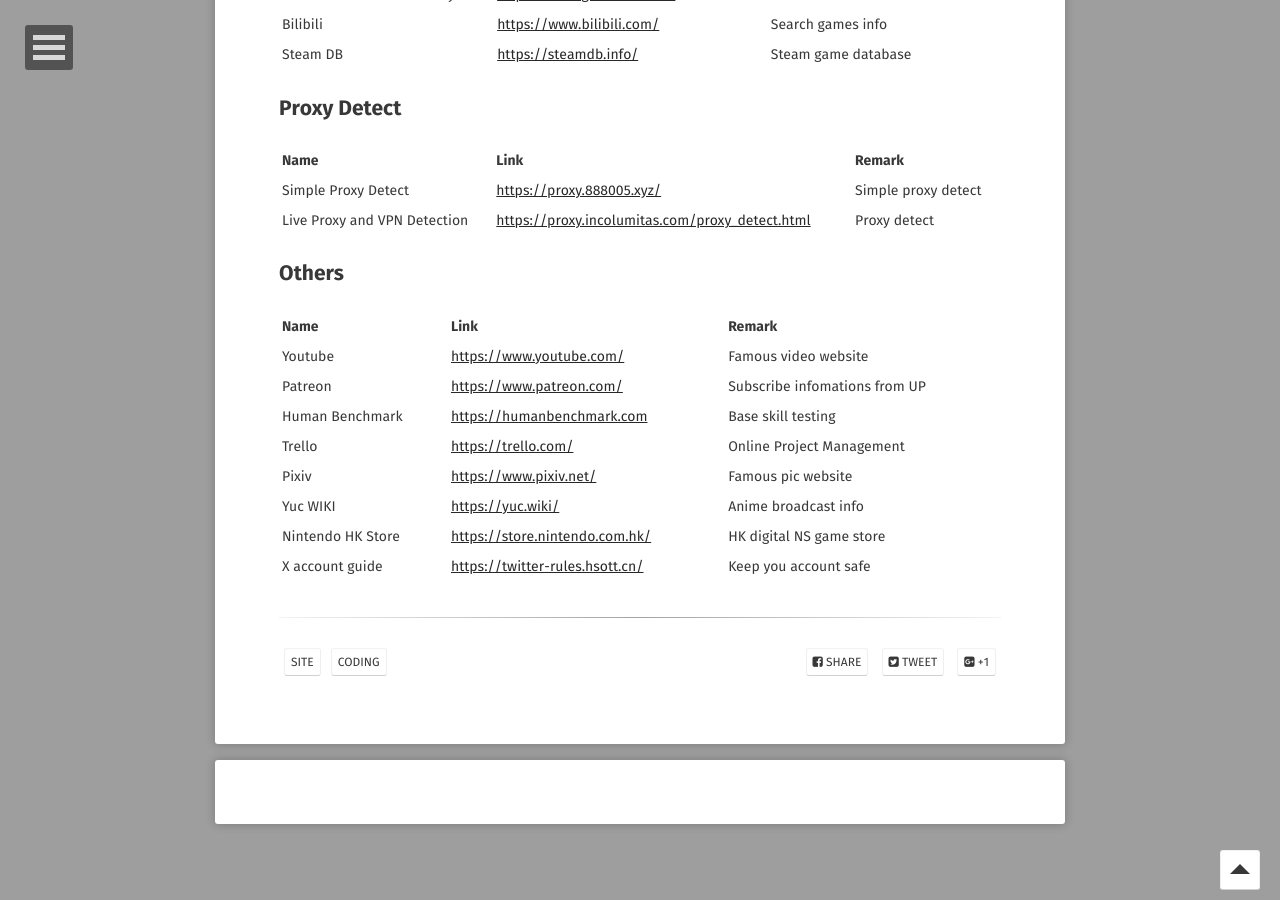
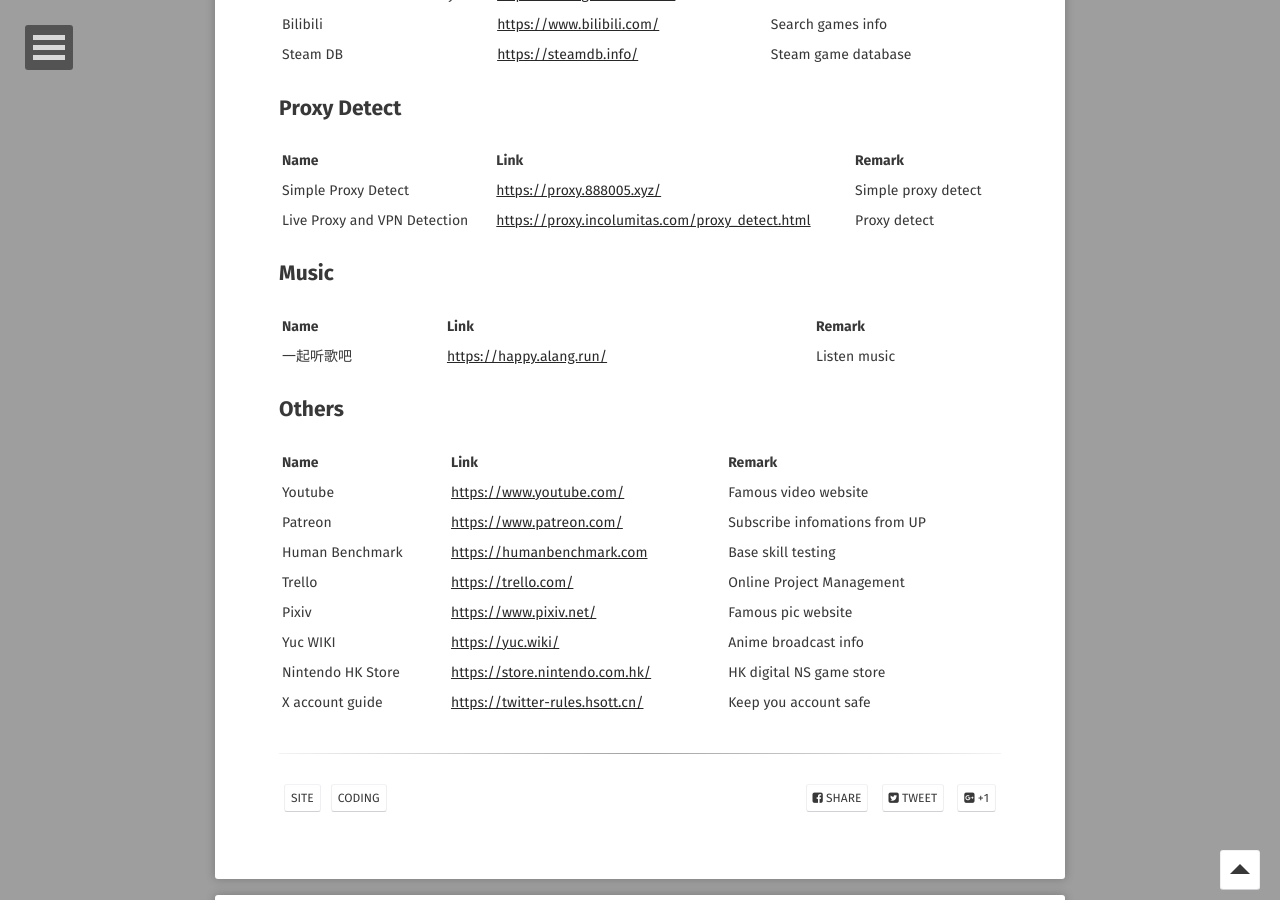
Before and after one commit to o7878x/o7878x.github.io, a Jekyll site: the page built from _posts/2024-07-07-pratical-websites.md, in a window 1280 px wide and 900 px high, scrolled down 1838 px. Built offline with Jekyll 4.4.1, drawn with Linux system fonts in a browser that asks for light colours; some web fonts are replaced; comment, search, counter and statistics services are not loaded.

Commit message:
feature:add music site

```diff
--- a/_posts/2024-07-07-pratical-websites.md
+++ b/_posts/2024-07-07-pratical-websites.md
@@ -66,6 +66,12 @@
 | Simple Proxy Detect | <https://proxy.888005.xyz/> | Simple proxy detect |
 | Live Proxy and VPN Detection | <https://proxy.incolumitas.com/proxy_detect.html> | Proxy detect |
 
+## Music
+
+| Name | Link | Remark |
+| --- | --- | --- |
+| 一起听歌吧 | <https://happy.alang.run/> | Listen music |
+
 ## Others
 
 | Name | Link | Remark |
```
